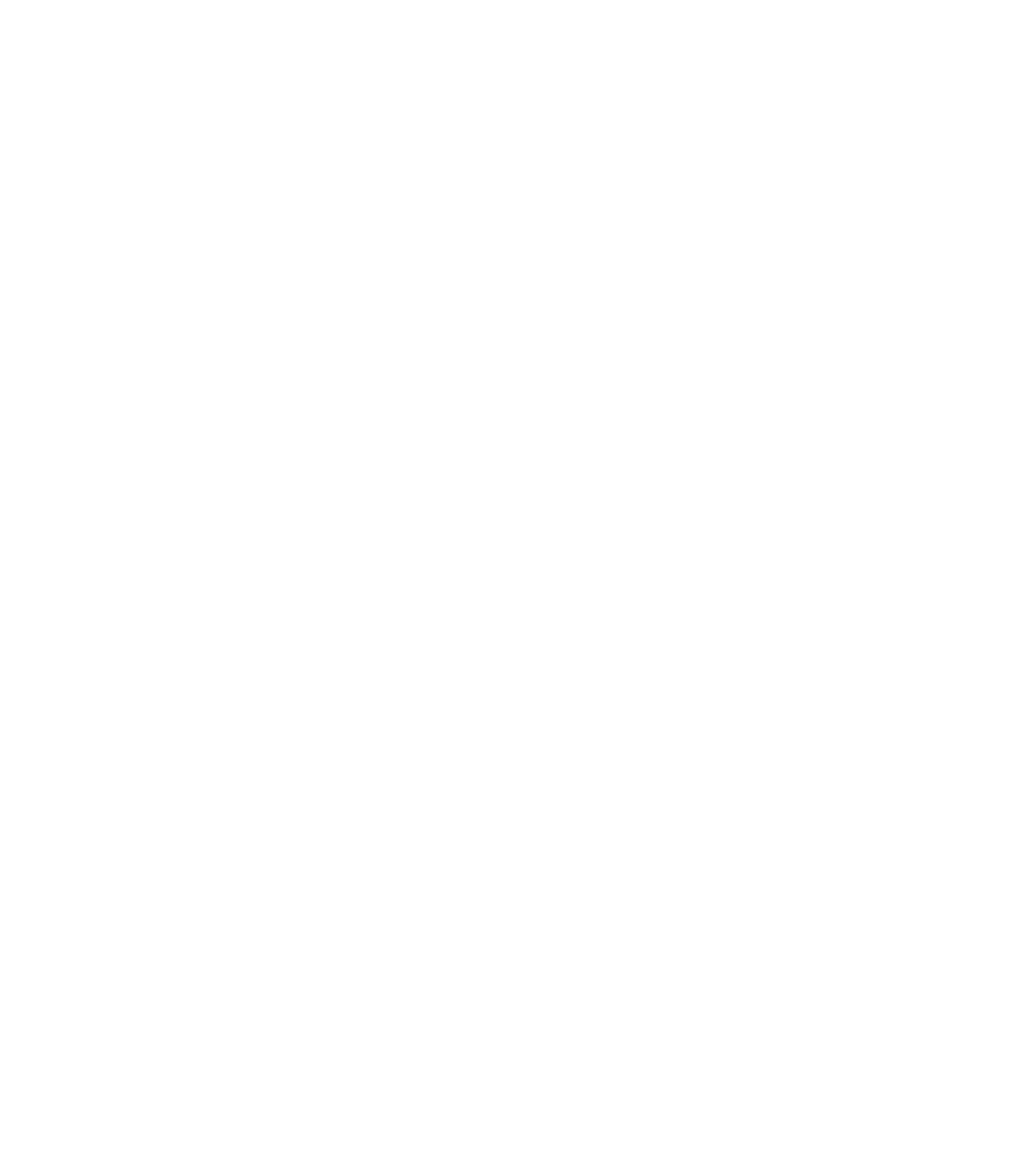
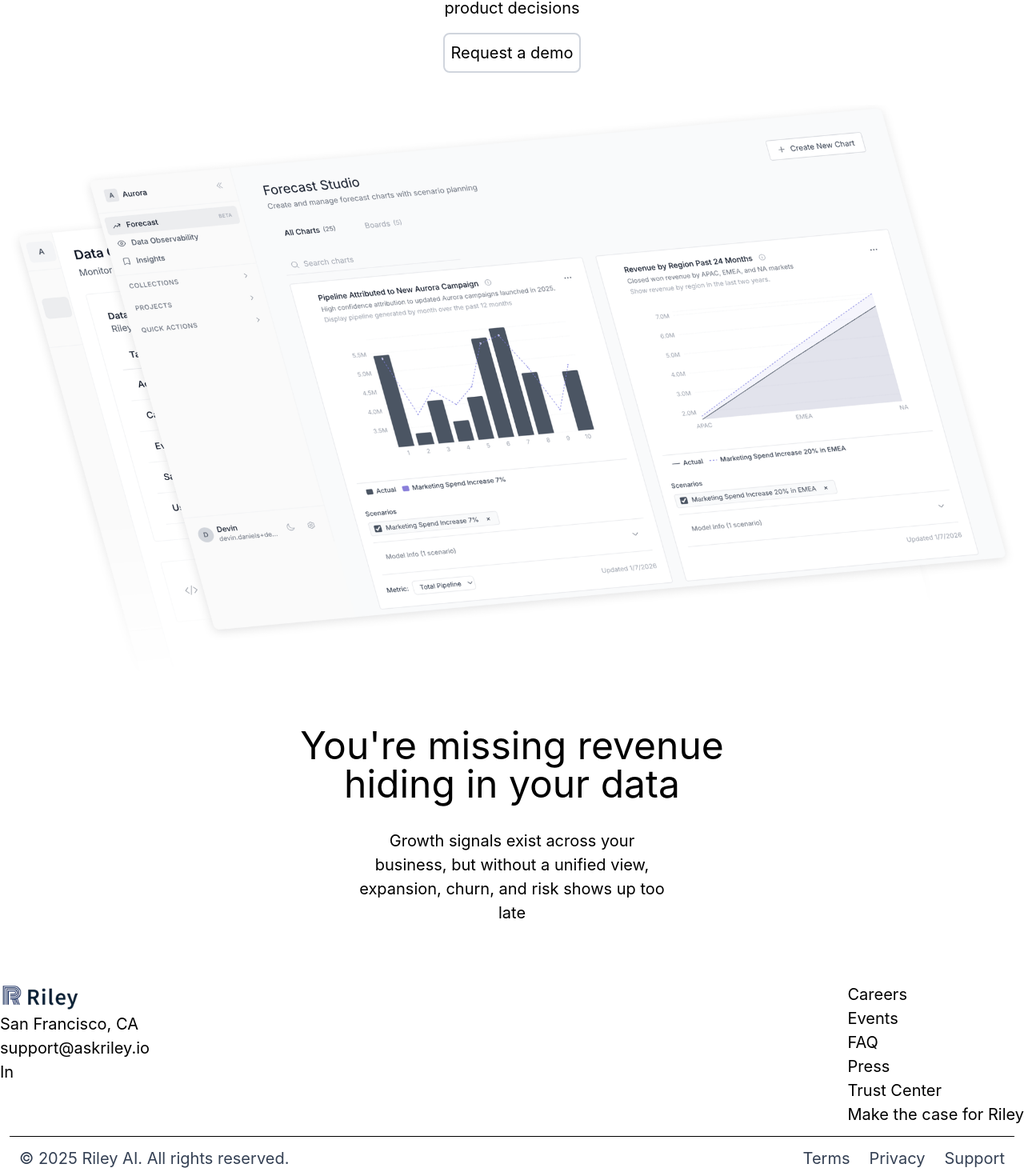
Before and after one commit to victor-tech-world/Riley-AI-First, a React (Create React App) app: page / in a window 1280 px wide. Shown: the part 437-1907 px from the top of the page at 80% size. Before the commit the page ends 800 px from the top, so only its background shows below. Built offline with nearby package versions, Linux system fonts and the light colour scheme.

Commit message:
task_design_1

```diff
--- a/src/App.tsx
+++ b/src/App.tsx
@@ -3,11 +3,15 @@
 import './App.css';
 import Header from './components/header/Header';
 import Footer from './components/footer/Footer';
+import Dashboard from './components/section/Layout'
+import First from './components/section/First';
 
 function App() {
   return (
     <>
     <Header/>
+    <Dashboard/>
+    {/* <First/> */}
     <Footer/>
     </>
   );
--- a/src/components/footer/Footer.tsx
+++ b/src/components/footer/Footer.tsx
@@ -1,17 +1,35 @@
 export default function() {
     return (
-        <div className="container">
-            <div className="columns-6">
-                <div>
-                    <img src="/asset/logo.png" />
+        <div className="container mx-auto pt-14">
+            <div className="flex justify-between">
+                <div className=" ">
+                    <div>
+                        <img width={100} src="/asset/logo.png" />
+                    </div>
+                    <div>San Francisco, CA</div>
+                    <div>support@askriley.io</div>
+                    <div>In</div>
+                    {/* </div> */}
                 </div>
-                <div>San Francisco, CA</div>
-                <div>support@askriley.io</div>
-                <div>In</div>
+                <div className=" ">
+                    {/* <div className="basis-1/6"> */}
+                        <div>Careers</div>
+                        <div>Events</div>
+                        <div>FAQ</div>
+                        <div>Press</div>
+                        <div>Trust Center</div>
+                        <div>Make the case for Riley</div>
+                    {/* </div> */}
+                </div>
             </div>
-            <div className="columns-6">
-
+            <div className="flex justify-between border-solid border-t m-3 border-">
+                <div className="flex p-3 text-footer">© 2025 Riley AI. All rights reserved.</div>
+                <div className="flex ">
+                    <p className="p-3 text-footer hover:text-black hover:cursor-pointer">Terms</p>
+                    <p className="p-3 text-footer hover:text-black hover:cursor-pointer ">Privacy</p>
+                    <p className="p-3 text-footer hover:text-black hover:cursor-pointer">Support</p>
+                </div>
             </div>
-        </div>
+         </div>
     )
 }
--- /dev/null
+++ b/src/components/section/First.tsx
@@ -0,0 +1,24 @@
+export default function First() {
+    return (
+        <div className="container mx-auto">
+            <div className="mt-8 text-center">
+                <div className=" justify-self-center p-4 w-1/2">
+                    <p className="text-5xl">
+                        The unified data intelligence layer for revenue growth
+                    </p>
+                </div>
+                <div className="flex justify-self-center p-4 w-1/3">
+                    <p>
+                        Reveal proactive signals from your customer, product, and revenue data, powering expansion, retention, and product decisions
+                    </p>
+                </div>
+                <button className="border-solid rounded-lg border-demoBorder border-2 hover:bg-demo hover:cursor-pointer">
+                    <p className="p-2">Request a demo</p>
+                </button>
+                <div className="pt-10">
+                    <img src="/asset/img_1.png" />
+                </div>
+            </div>
+        </div>
+    )
+}
--- /dev/null
+++ b/src/components/section/Layout.tsx
@@ -0,0 +1,11 @@
+import First from "./First";
+import Second from "./Second";
+
+export default function Layout() {
+    return (
+        <>
+            <First/>
+            <Second/>
+        </>
+    )
+}
--- /dev/null
+++ b/src/components/section/Second.tsx
@@ -0,0 +1,18 @@
+export default function Second() {
+    return (
+        <div className="container mx-auto">
+            <div className="mt-8 text-center">
+                <div className=" justify-self-center p-4 w-1/2">
+                    <p className="text-5xl">
+                        You're missing revenue hiding in your data
+                    </p>
+                </div>
+                <div className="flex justify-self-center p-4 w-1/3">
+                    <p>
+                        Growth signals exist across your business, but without a unified view, expansion, churn, and risk shows up too late
+                    </p>
+                </div>
+            </div>
+        </div>
+    )
+}
--- a/tailwind.config.js
+++ b/tailwind.config.js
@@ -6,7 +6,11 @@
   theme: {
     colors: {
       mainblue: '#146ef5',
-      header: '#222'
+      header: '#222',
+      footer: '#344054',
+      black: '#000',
+      demo: '#ebeff7',
+      demoBorder: '#d0d5dd',
     },
     extend: {},
   },
```
Also changed, not shown: public/asset/img_1.png (added).
